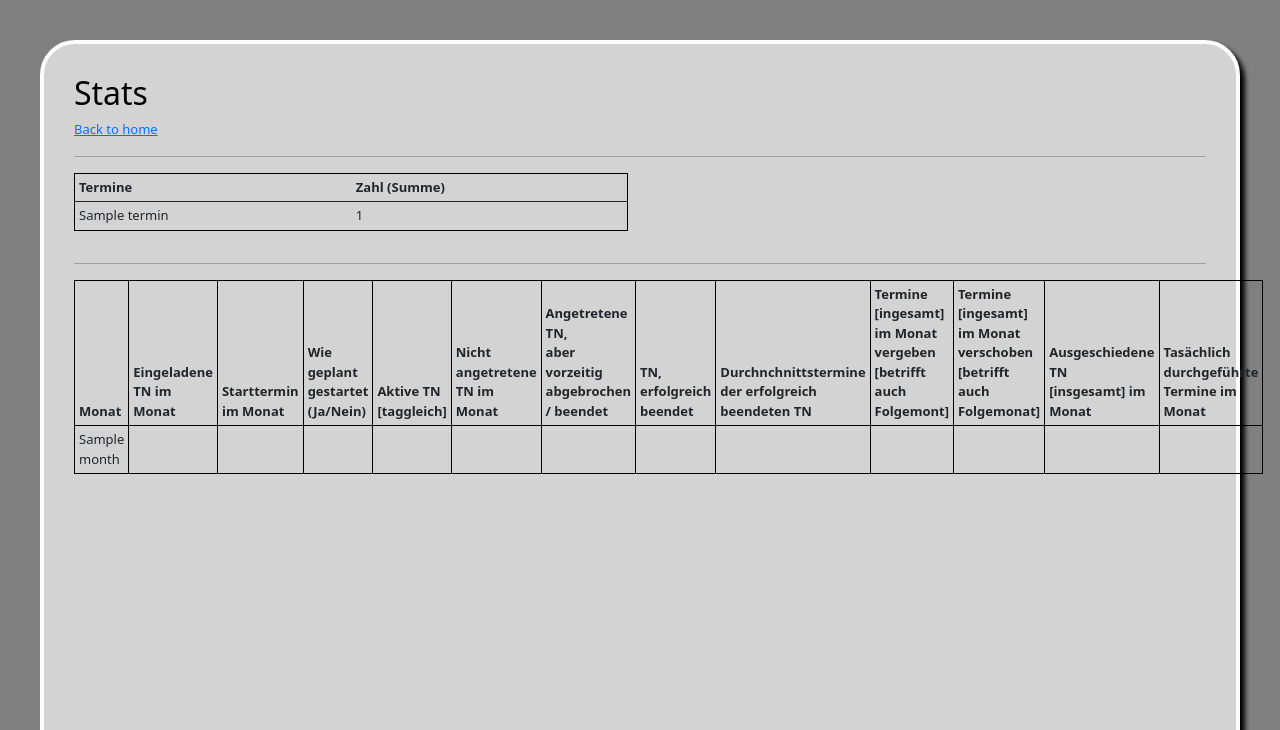
After one commit to grodeklukasz/best_project, a Symfony app: template templates/app/stats.html.twig in a window 1280 px wide. The commit adds this page. Shown: the top 730 px of the page. Run offline with Twig, Linux system fonts and the light colour scheme; the template is opened without the code that fills it: most values are stand-ins (such as "Sample title", 1, 10 or a date in 2020); some libraries are stand-ins or nearby versions.

Commit message:
set Stats view for all TNs

```diff
--- a/src/Controller/Admin/DashboardController.php
+++ b/src/Controller/Admin/DashboardController.php
@@ -35,11 +35,12 @@ class DashboardController extends AbstractDashboardController
 
     public function configureMenuItems(): iterable
     {
-        yield MenuItem::linkToDashboard('Dashboard', 'fa fa-home');
+        yield MenuItem::linkToRoute('Back to Home', 'fa fa-home', 'app_app');
         yield MenuItem::linkToCrud('TN', 'fas fa-user', Tn::class);
         yield MenuItem::linkToCrud('Jobcoach', 'fas fa-users', Jobcoach::class);
         yield MenuItem::linkToCrud('FM', 'fas fa-users', Fm::class);
         yield MenuItem::linkToCrud('Termine','fa fa-calendar-check-o', Termin::class);
+
         //yield MenuItem::linkToCrud('Termine - types','fa fa-calendar-o', TerminType::class);
     }
 }
--- a/templates/app/index.html.twig
+++ b/templates/app/index.html.twig
@@ -5,7 +5,9 @@
 {% block body %}
 
     <h2>BeSt Teilnehmer - Liste</h2>
-
+    <p>
+    <a href="{{ path('app_stats') }}">Menu item1</a>
+    </p>
     <hr />
     <table class="table table-bordered table-hover">
         <tbody>
--- /dev/null
+++ b/templates/app/stats.html.twig
@@ -0,0 +1,72 @@
+{% extends 'base.html.twig' %}
+
+{% block body %}
+    <h2>Stats</h2>
+    <p>
+    <a href="{{ path('app_app') }}">Back to home</a>
+    </p>
+    <hr />
+    <div class='row'>
+        <div class='col-6'>
+            <table class='table table-sm table-hover'>
+                <thead>
+                    <tr>
+                        <th>Termine</th>
+                        <th>Zahl (Summe)</th>
+                    </tr>
+                </thead>
+                <tbody>
+                    {% for termin in allTerminsArray %}
+                        <tr>
+                        <td> {{ termin.terminname }} </td>
+                        <td> {{ termin.count }} </td>
+                        </tr>
+                    {% endfor %}
+                </tbody>
+            </table>
+        </div>
+    </div>
+    <hr />
+    <div class="row">
+        <div class="col-12">
+            <table class="table table-sm table-bordered table-hover">
+                <thead>
+                    <tr>
+                        <th>Monat</th>
+                        <th>Eingeladene TN im Monat</th>
+                        <th>Starttermin im Monat</th>
+                        <th>Wie geplant gestartet <br>(Ja/Nein)</th>
+                        <th>Aktive TN <br>[taggleich]</th>
+                        <th>Nicht angetretene TN im Monat</th>
+                        <th>Angetretene TN, <br>aber vorzeitig abgebrochen / beendet</th>
+                        <th>TN, erfolgreich beendet</th>
+                        <th>Durchnchnittstermine <br> der erfolgreich beendeten TN</th>
+                        <th>Termine [ingesamt] im Monat <br>vergeben [betrifft auch Folgemont]</th>
+                        <th>Termine [ingesamt] im Monat verschoben <br> [betrifft auch Folgemonat]</th>
+                        <th>Ausgeschiedene TN <br>[insgesamt] im Monat</th>
+                        <th>Tasächlich durchgeführte <br>Termine im Monat</th>
+                    </tr>
+                </thead>
+                <tbody>
+                    {% for month in allMonths %}
+                    <tr>
+                        <td>{{ month }}</td>
+                        <td></td>
+                        <td></td>
+                        <td></td>
+                        <td></td>
+                        <td></td>
+                        <td></td>
+                        <td></td>
+                        <td></td>
+                        <td></td>
+                        <td></td>
+                        <td></td>
+                        <td></td>
+                    </tr>
+                    {% endfor %}
+                </tbody>
+            </table>
+        </div>
+    </div>
+{% endblock %}
```
Also changed, not shown: src/Controller/AppController.php (+41 -0 lines), src/Repository/TerminRepository.php (+14 -0 lines), templates/app/detail.html.twig (+3 -6 lines).
